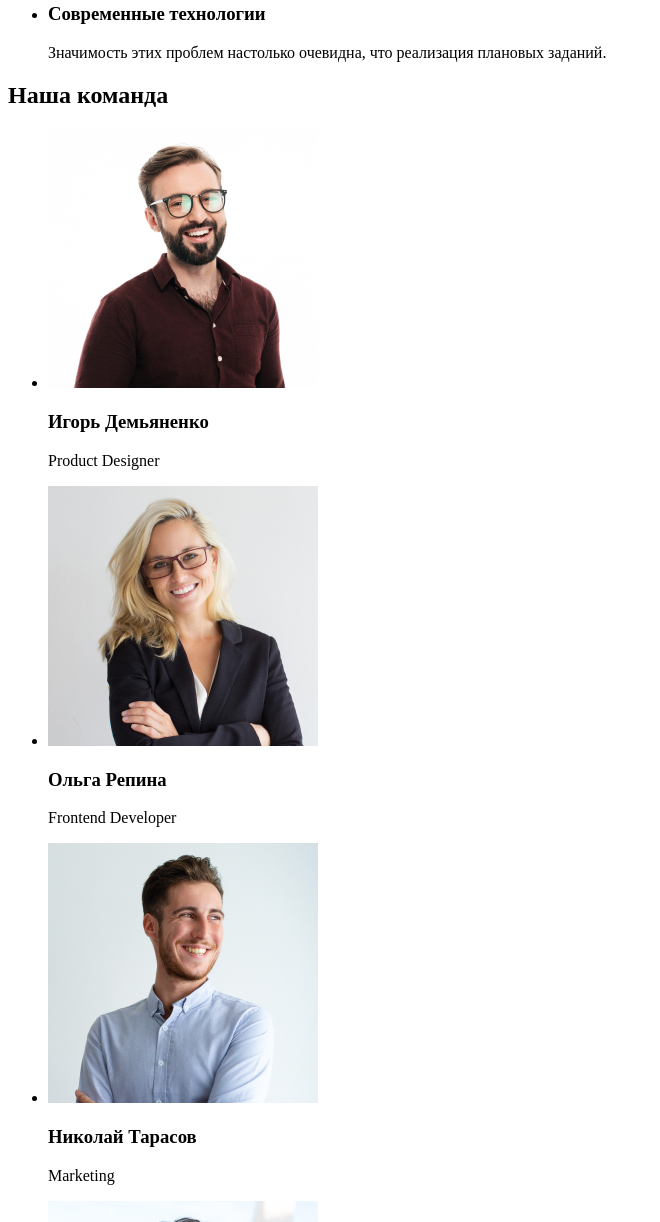
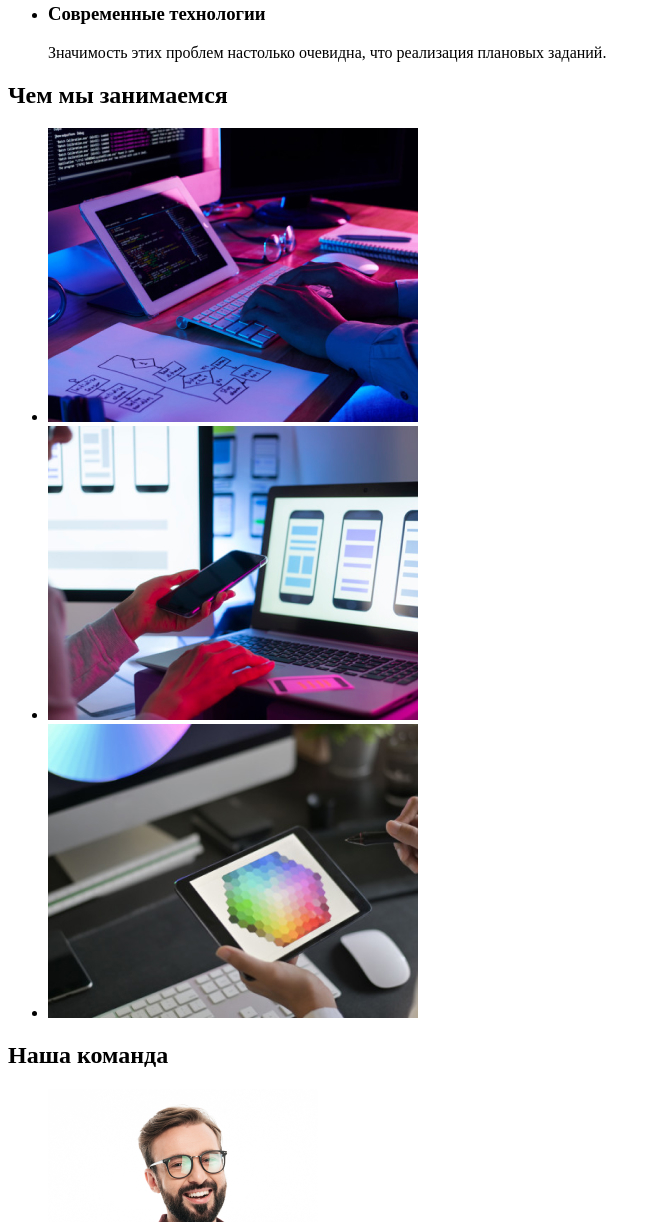
Before and after one commit to AlexanderRedkin/goit-markup-hw-01, a plain HTML site: page index.html in a window 1280 px wide. Shown: the part 534-1756 px from the top of the page, without its empty margins (0-660 px from the left). Drawn offline with Linux system fonts and the light colour scheme.

Commit message:
Update index.html

```diff
--- a/index.html
+++ b/index.html
@@ -66,6 +66,33 @@
           </li>
         </ul>
       </section>
+      <!--Секция показывающая чем занимается студия-->
+      <section>
+        <h2>Чем мы занимаемся</h2>
+        <ul>
+          <li>
+            <img
+              src="./images/box1.jpg"
+              alt="Написание кода согласно блок-схеме алгоритма работы"
+              width="370"
+            />
+          </li>
+          <li>
+            <img
+              src="./images/box2.jpg"
+              alt="Адаптация сайта для смартфонов"
+              width="370"
+            />
+          </li>
+          <li>
+            <img
+              src="./images/box3.jpg"
+              alt="Настройка палитры цветов"
+              width="370"
+            />
+          </li>
+        </ul>
+      </section>
       <!--Секцтя команды студии-->
       <section>
         <h2>Наша команда</h2>
```
